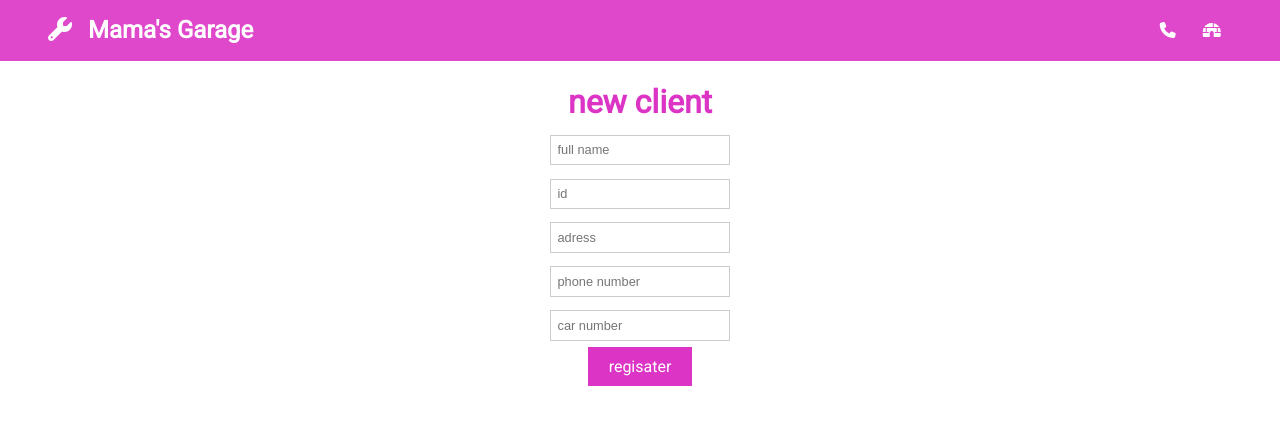
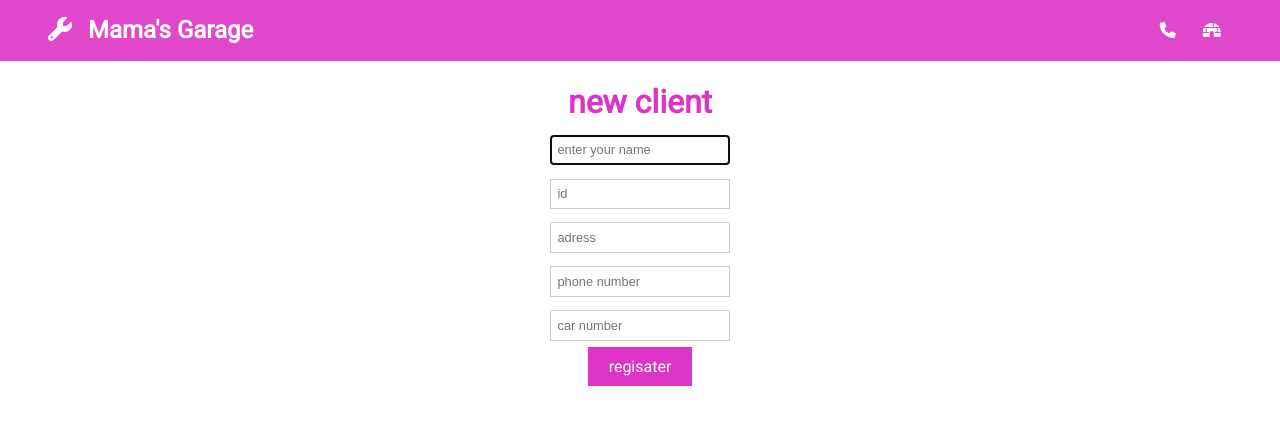
Before and after one commit to amabelleS/Garage-react, a React (Create React App) app: page /register in a window 1280 px wide. Shown: the top 424 px of the page. Built offline with nearby package versions, Linux system fonts and the light colour scheme.

Commit message:
small ui

```diff
--- a/src/App.js
+++ b/src/App.js
@@ -13,7 +13,7 @@ import Navbar from "./Components/Layout/Navbar";
 import Register from "./Pages/Register";
 import UserDetails from "./Components/UserDetails";
 import Admin from "./Pages/Admin";
-import NotFound from "./Pages/NotFound";
+// import NotFound from "./Pages/NotFound";
 
 function App() {
   return (
--- a/src/Pages/Register.js
+++ b/src/Pages/Register.js
@@ -100,10 +100,11 @@ export default function Register() {
       <div>
         {error && <p className="text-danger card lead">{error}</p>}
         <input
-          placeholder="full name"
+          placeholder="enter your name"
           value={name}
           onChange={(e) => setName(e.target.value)}
           type="text"
+          autoFocus
         ></input>
         <br />
         {/* {!okName() && <h4 style={{ color: "red" }}>some chars...</h4>} */}
```
